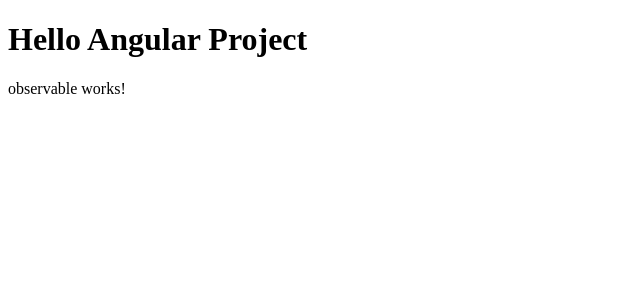
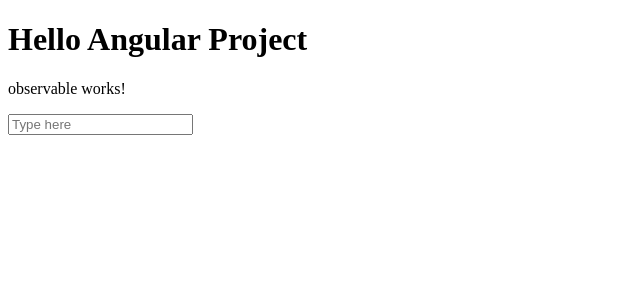
Before and after one commit to krishna0diggi/Codepen-Clone-Angular, an Angular app: page /login in a window 1280 px wide. Shown: the top 300 px of the page, without its empty margins (0-640 px from the left). Built offline with nearby package versions, Linux system fonts and the light colour scheme.

Commit message:
ngAfterViewInit-input-state-change

```diff
--- a/src/app/components/observable/observable.component.html
+++ b/src/app/components/observable/observable.component.html
@@ -1 +1,7 @@
 <p>observable works!</p>
+<input
+type="text"
+placeholder="Type here"
+#search
+
+>
--- a/src/app/components/observable/observable.component.ts
+++ b/src/app/components/observable/observable.component.ts
@@ -1,5 +1,5 @@
-import { Component, OnInit } from '@angular/core';
-import { map,Observable, toArray, tap } from 'rxjs';
+import { Component, OnInit, ViewChild, ElementRef } from '@angular/core';
+import { map,Observable, toArray, tap, fromEvent } from 'rxjs';
 
 interface Profile {
   name: string;
@@ -18,8 +18,16 @@
 
 export class ObservableComponent implements OnInit{
 
+  // @ViewChild('search', {static: true}) serach? = ElementRef<HTMLInputElement>
+  @ViewChild('search') searchInput?:ElementRef<HTMLInputElement>;
+  // profileData$:Observable<Profile[]>
+
   ngOnInit(){
     const profileData = new Observable<Profile>((subscriber)=> {
+
+      // fromEvent(this.serach!.nativeElement, "input")
+
+
       subscriber.next({ name: "Jack", position: "Full Stack Developer", experience: 3 });
       subscriber.next({ name: "Bob", position: "Jr UI/UX Designer", experience: 1 });
       subscriber.next({ name: "Devin", position: "Backend Developer", experience: 2 });
@@ -43,4 +51,14 @@
     })
   }
 
+  ngAfterViewInit() {
+    if(this.searchInput)
+    {
+      fromEvent(this.searchInput.nativeElement, "input").subscribe((event:Event)=>{
+        const input = (event.target as HTMLInputElement).value;
+        console.log("INput Value", input)
+      })
+    }
+  }
+
 }
```
